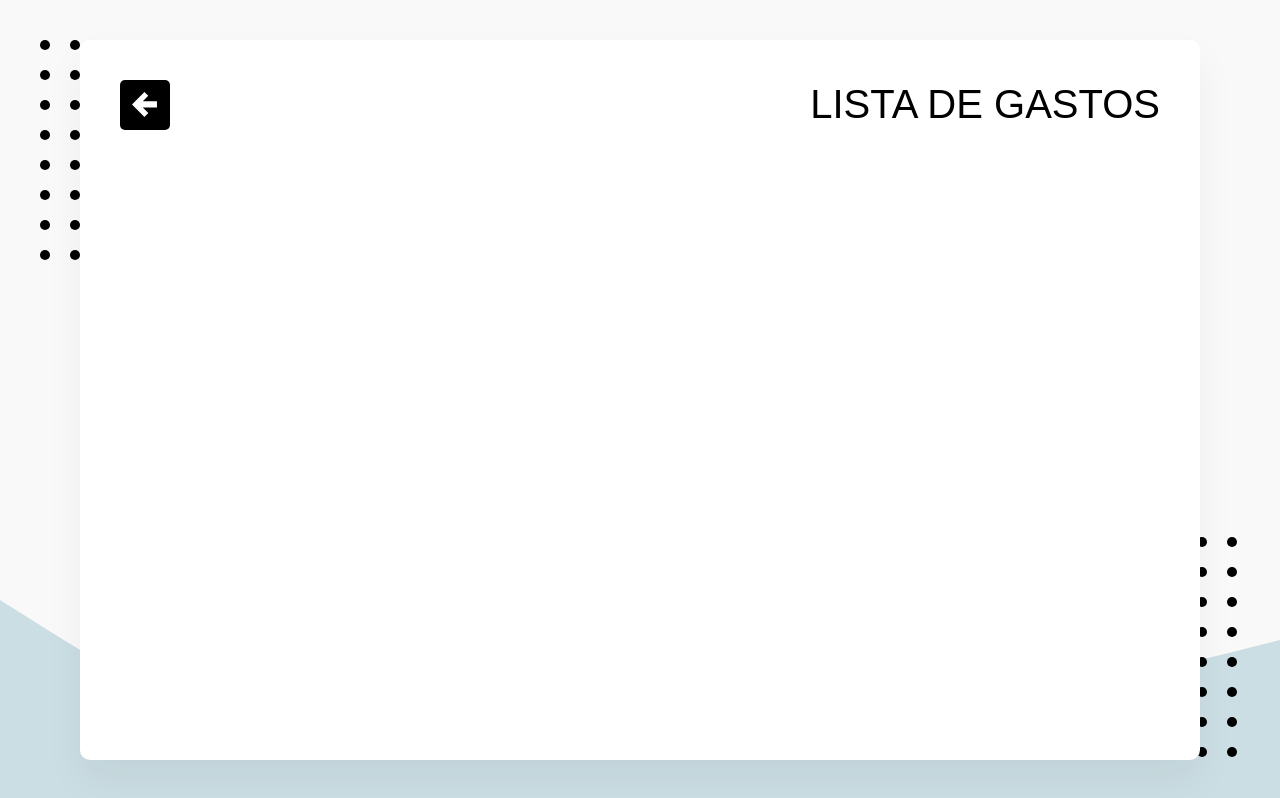
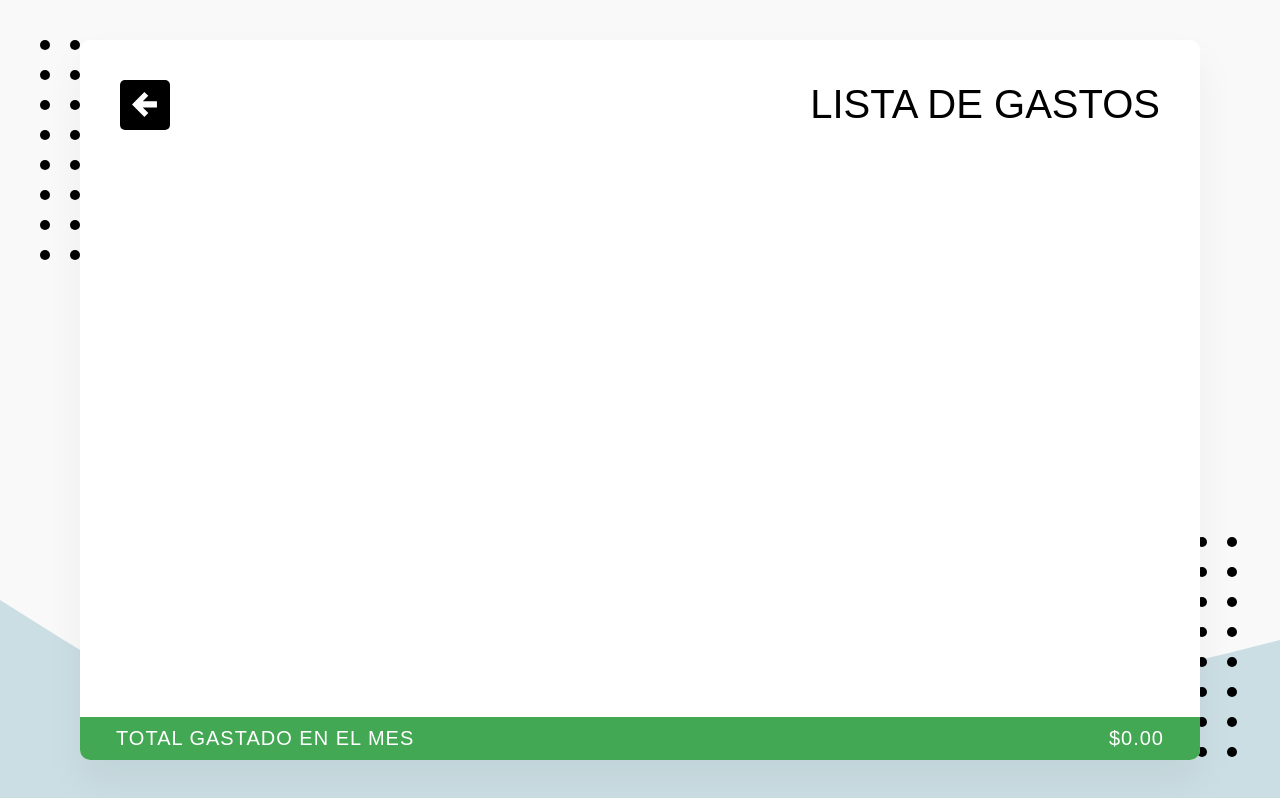
Before and after one commit to rvaldez20/app-admin-gastos, a React (Create React App) app: page /lista in a window 1280 px wide. Built offline with nearby package versions, Linux system fonts and the light colour scheme; no server answers; sample sign-in values are in the browser's storage; what webfontloader would draw is missing.

Commit message:
Se implementa la barra inferior que mostrar el total gastado en el mes y se crea una funcion para formatear el total como moneda mediante una funcion

```diff
--- a/src/App.js
+++ b/src/App.js
@@ -6,6 +6,7 @@ import {Header, Titulo, ContenedorHeader, ContenedorBotones} from './elementos/H
 import Boton from './elementos/Boton';
 import BotonCerrarSesion from './elementos/BotonCerrarSesion';
 import FormularioGasto from './componentes/FormularioGasto';
+import BarraTotalGastado from './componentes/BarraTotalGastado';
 
 const App = () => {
 	return (
@@ -27,6 +28,7 @@ const App = () => {
 
 			<FormularioGasto />
 
+			<BarraTotalGastado />
 
 		</Fragment>
 	);
--- /dev/null
+++ b/src/componentes/BarraTotalGastado.js
@@ -0,0 +1,34 @@
+import React from 'react';
+import styled from 'styled-components';
+import theme from '../theme';
+
+import convertirAMoneda from '../funciones/convertirAMoneda';
+
+const BarraTotal = styled.div`
+    background: ${theme.verde};
+    font-size: 1.25rem; /* 20px */
+    letter-spacing: 1px;
+    font-weight: 500;
+    text-transform: uppercase;
+    padding: 0.62rem 2.25rem; /* 10px 40px */
+    color: #fff;
+    display: flex;
+    justify-content: space-between;
+    align-items: center;
+
+    @media(max-width: 31.25rem) { /* 500px */
+        flex-direction: column;
+        font-size: 14px;
+    }
+`;
+
+const BarraTotalGastado = () => {
+   return (
+      <BarraTotal>
+         <p>Total gastado en el mes</p>
+         <p>{convertirAMoneda(0.00)}</p>
+      </BarraTotal>
+    );
+}
+
+export default BarraTotalGastado;
--- a/src/componentes/GastosPorCategoria.js
+++ b/src/componentes/GastosPorCategoria.js
@@ -3,6 +3,7 @@ import {Helmet} from 'react-helmet';
 
 import {Header, Titulo} from '../elementos/Header';
 import BtnRegresar from '../elementos/BtnRegresar';
+import BarraTotalGastado from './BarraTotalGastado';
 
 const GastosPorCategoria = () => {
   return (
@@ -15,6 +16,9 @@ const GastosPorCategoria = () => {
         <BtnRegresar />
 				<Titulo>Gastos por Categoria</Titulo>
 			</Header>
+
+			<BarraTotalGastado />
+
 		</Fragment>
   );
 }
--- a/src/componentes/ListaDeGastos.js
+++ b/src/componentes/ListaDeGastos.js
@@ -3,6 +3,7 @@ import {Helmet} from 'react-helmet';
 
 import {Header, Titulo} from '../elementos/Header';
 import BtnRegresar from '../elementos/BtnRegresar';
+import BarraTotalGastado from './BarraTotalGastado';
 // import {AuthContext} from '../contextos/AuthContext';   // 1.-para usarlo sin hook
 // import {useAuth} from '../contextos/AuthContext';
 
@@ -26,6 +27,8 @@ const ListaDeGastos = () => {
         <BtnRegresar />
 				<Titulo>Lista de Gastos</Titulo>
 			</Header>
+
+			<BarraTotalGastado />
 		</Fragment>
   );
 }
--- /dev/null
+++ b/src/funciones/convertirAMoneda.js
@@ -0,0 +1,8 @@
+const FormatearCantidad = (cantidad) => {
+   return new Intl.NumberFormat(
+      'en-US',
+      {style: 'currency', currency: 'USD', minimumFractionDigits: 2}
+   ).format(cantidad);
+}
+
+export default FormatearCantidad;
```
